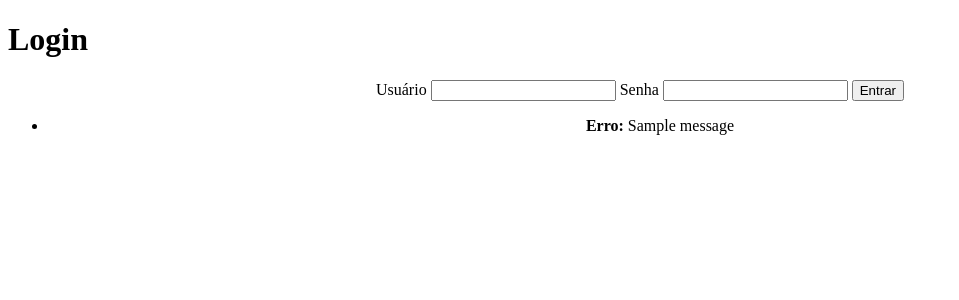
After one commit to LucivalMouraPena/agenda_em_python, a Django app: page /login/ in a window 1280 px wide. The commit adds this page. Shown: the top 300 px of the page, without its empty margins (0-959 px from the left). Run offline with Django 5.2, Linux system fonts and the light colour scheme; one stand-in notice (Sample message) is shown.

Commit message:
Autenticacao, login e decoradores

```diff
--- a/agenda/urls.py
+++ b/agenda/urls.py
@@ -17,9 +17,50 @@ Including another URLconf
 from django.contrib import admin
 from django.urls import path
 from core import views
+'''
+urlpatterns = [
+    path('admin/', admin.site.urls),
+    path('agenda/', views.lista_eventos),
+    #path('', views.lista_eventos, name='home'),
+    path('', views.index),
+    path('/login/', viwes.login_user)
+]
+
+from django.contrib import admin
+from django.urls import path
+from core import views
 
 urlpatterns = [
     path('admin/', admin.site.urls),
-    path('agenda/', views.lista_eventos),
-    path('', views.lista_eventos, name='home'),
+    path('', views.index),  # Certifique-se de que o nome da view está correto aqui
+    #path('eventos/', views.lista_eventos, name='lista_eventos'),coloquei abaixo a sugestao
+    path('agenda/', views.lista_eventos, name='lista_eventos'),
+
+
+] '''
+'''
+from django.contrib import admin
+from django.urls import path
+from core import views
+
+urlpatterns = [
+    path('admin/', admin.site.urls),
+    path('', views.index),
+    path('agenda/', views.lista_eventos, name='lista_eventos'),  # Adicione esta linha
+    path('eventos/', views.lista_eventos, name='lista_eventos'),
+    path('login/', views.login_user, name='login_user'),
 ]
+'''
+from django.contrib import admin
+from django.urls import path
+from core import views
+
+urlpatterns = [
+    path('admin/', admin.site.urls),
+    path('', views.index, name='index'),
+    path('agenda/', views.lista_eventos, name='lista_eventos'),
+    path('login/', views.login_user, name='login_user'),
+    path('agenda/login/', views.login_user, name='agenda_login_user'),
+    path('agenda/login/submit/', views.submit_login, name='submit_login'),
+    path('logout/', views.logout_user, name='logout'), # Adicionado name='logout'
+]
--- a/core/models.py
+++ b/core/models.py
@@ -21,14 +21,17 @@ class Evento(models.Model):
     # def get data_evento(self):, essa parte foi comenada, pois ele estava dando erro
     def get_data_evento(self):
        retunr self.data_evento.strfimetime(%d/%m/%Y/%H/%M/%S)
-"""
+        """
+
 from django.db import models
 from django.contrib.auth.models import User
+
 class Evento(models.Model):
     titulo = models.CharField(max_length=100)
     descricao = models.TextField(blank=True, null=True)
     data_evento = models.DateTimeField()
     data_criacao = models.DateTimeField(auto_now=True)
+    usuario = models.ForeignKey(User, on_delete=models.CASCADE)  # Adicione esta linha
 
     class Meta:
         db_table = 'evento'
--- a/core/views.py
+++ b/core/views.py
@@ -11,12 +11,112 @@ def lista_eventos(request):
 """
 # deixei o codigo acima comentado para verificar se  esse abaixo, se está correto
 
-from django.shortcuts import render, redirect
+"""from django.shortcuts import render, redirect
 from core.models import Evento
+
+def login_user(request):
+    return render (request, 'login.html')
 
 def index(request):
     return redirect('/agenda/')
+@login_required(login_url='/login/')
 def lista_eventos(request):
     evento = Evento.objects.all()
     response = {'eventos': evento}
-    return render(request, 'Agenda.html', response)  # Corrigido aqui
+    return render(request, 'Agenda.html', response)  # Corrigido aqui"""
+
+"""
+from django.shortcuts import render
+from core.models import Evento
+from django.contrib.auth.decorators import login_required  # Importe login_required aqui
+
+# ... (seu código restante)
+
+@login_required(login_url='/login/')
+def lista_eventos(request):
+    evento = Evento.objects.all()
+    response = {'eventos': evento}
+    return render(request, 'Agenda.html', response)" """
+
+'''from django.shortcuts import render
+from core.models import Evento
+from django.contrib.auth.decorators import login_required
+
+def index(request):  # Defina a view index aqui
+    return render(request, 'index.html')  # Ou outro template que você queira usar
+
+@login_required(login_url='/login/')
+def lista_eventos(request):
+    evento = Evento.objects.all()
+    response = {'eventos': evento}
+    return render(request, 'Agenda.html', response)'''
+'''
+from django.shortcuts import render
+from core.models import Evento
+from django.contrib.auth.decorators import login_required
+
+
+def index(request):
+    return render(request, 'index.html')
+def login_user(request):
+    return render(request, 'login_user.html')
+
+@login_required(login_url='/login/')
+def lista_eventos(request):
+    evento = Evento.objects.all()
+    dados = {'eventos': evento}  # Corrija a criação do dicionário 'dados'
+    return render(request, 'Agenda.html', dados) '''
+'''
+from django.shortcuts import render
+from core.models import Evento
+from django.contrib.auth.decorators import login_required
+
+def index(request):
+    return render(request, 'index.html')
+
+def login_user(request):
+    return render(request, 'login_user.html')
+
+@login_required(login_url='/login/')
+def lista_eventos(request):
+    evento = Evento.objects.all()
+    dados = {'eventos': evento}
+    return render(request, 'Agenda.html', dados) '''
+
+from django.shortcuts import render, redirect
+from core.models import Evento
+from django.contrib.auth.decorators import login_required
+from django.contrib.auth import authenticate, login, logout
+from django.http import HttpResponse
+from django.contrib import messages
+
+def index(request):
+    return render(request, 'index.html')
+
+def login_user(request):
+    return render(request, 'login.html')
+
+def logout_user(request):
+    logout(request)
+    return redirect('/')
+
+def submit_login(request):
+    if request.method == 'POST':
+        username = request.POST.get('username')
+        password = request.POST.get('password')
+        usuario = authenticate(username=username, password=password)
+        if usuario is not None:
+            login(request, usuario)
+            return redirect("/")
+        else:
+            messages.error(request, "Usuário ou senha inválidos.")
+            return redirect('/login/') #Redireciona para a página de login com a mensagem de erro.
+    else:
+        return redirect('/login/') #Redireciona para a página de login caso o método não seja POST.
+
+@login_required(login_url='/login/')
+def lista_eventos(request):
+    usuario = request.user
+    evento = Evento.objects.filter(usuario=usuario)
+    dados = {'eventos': evento}
+    return render(request, 'Agenda.html', dados)
--- /dev/null
+++ b/templates/login.html
@@ -0,0 +1,30 @@
+<!DOCTYPE html>
+<html lang="pt-br">
+<head>
+    <meta charset="UTF-8">
+    <title>Agenda</title>
+</head>
+<body>
+    <h1>Login</h1>
+    <form action="/agenda/login/submit/" method="post"> {% csrf_token %}
+        <div align="center">
+            <label for="username">Usuário</label>
+            <input type="text" id="username" name="username">
+            <label for="password">Senha</label>
+            <input type="password" id="password" name="password">
+            <button type="submit">Entrar</button>
+        </div>
+    </form>
+    {% if messages %}
+        <ul class="messages">
+            {% for message in messages %}
+                <li{% if message.tags %} class="{{ message.tags }}"{% endif %}>
+                    <div align="center">
+                    <strong>Erro: </strong> {{ message }}
+                    </div>
+                </li>
+            {% endfor %}
+        </ul>
+    {% endif %}
+</body>
+</html>
--- a/templates/model-header.html
+++ b/templates/model-header.html
@@ -1,5 +1,7 @@
 
-<neta charset="UTF-8"></neta>
+<meta charset="UTF-8">
 <title>Agenda</title>
-
+<div align="right">
+    <a href="{% url 'logout' %}">logout</a>
+</div>
 <h1>Agenda</h1>
```
Also changed, not shown: templates/index.html (added, +9 -0 lines), core/migrations/0003_alter_evento_data_evento.py (added), db.sqlite3.
